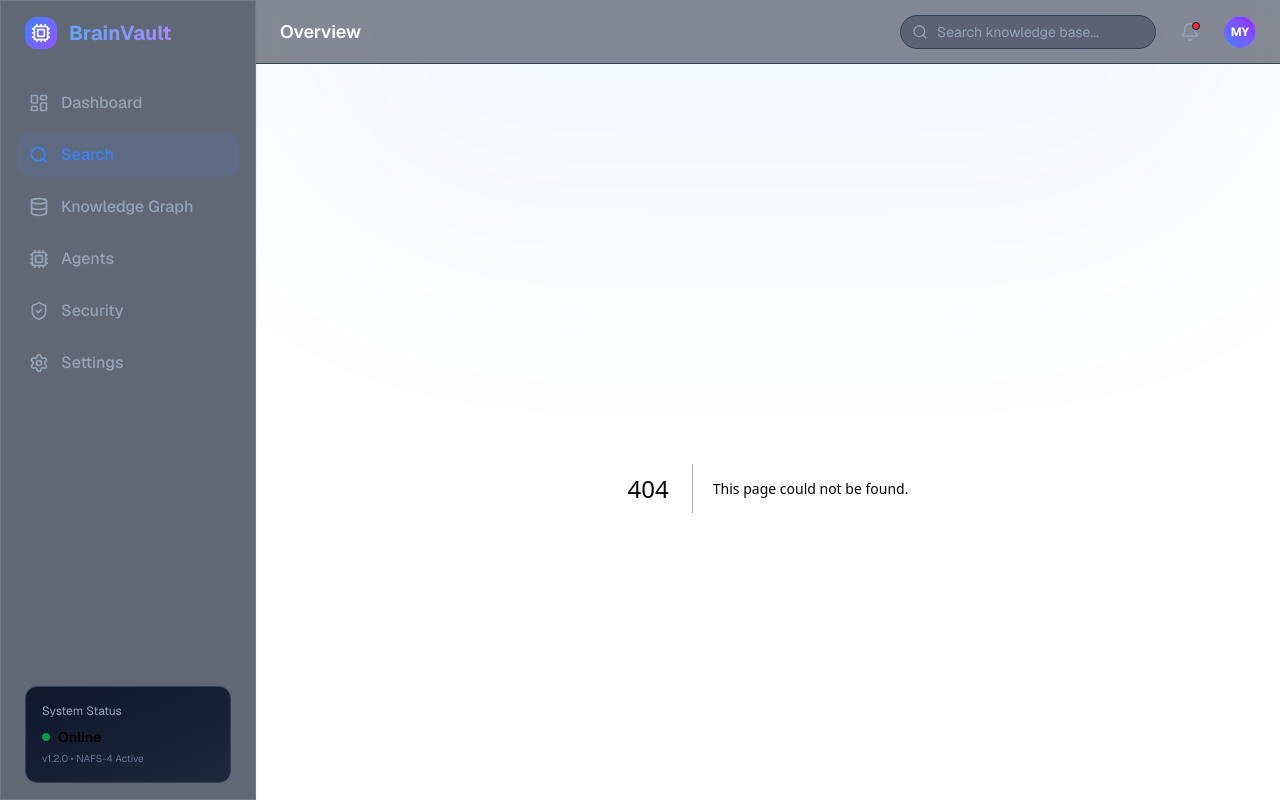
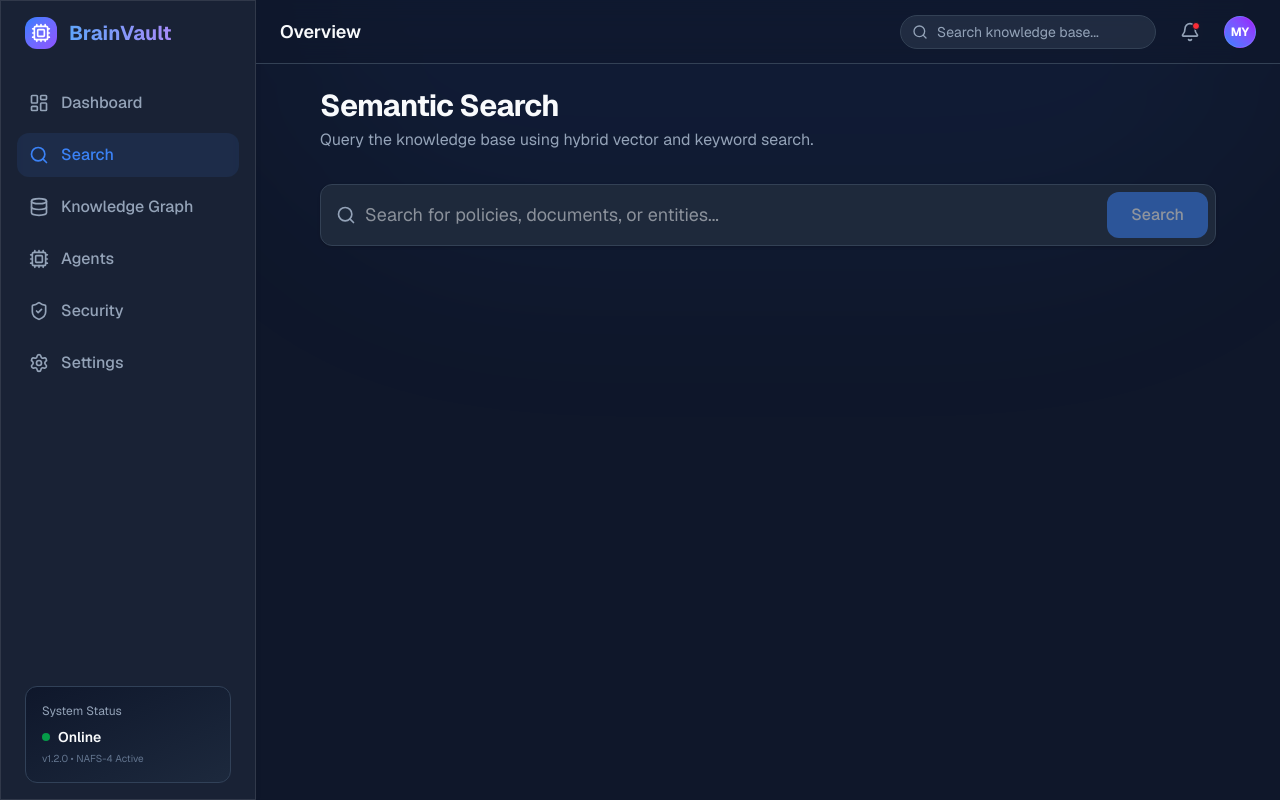
Before and after one commit to YASSERRMD/BrainVault, a Next.js app in the folder frontend/: page /search in a window 1280 px wide. Before the commit this address had no page. Built offline with nearby package versions, Linux system fonts and the light colour scheme.

Commit message:
Implement Frontend Search Page

```diff
--- /dev/null
+++ b/frontend/app/search/page.tsx
@@ -0,0 +1,125 @@
+"use client";
+
+import React, { useState } from "react";
+import { Search, Loader2, FileText, ArrowRight } from "lucide-react";
+import { api, SearchResponse } from "@/lib/api";
+import { clsx } from "clsx";
+
+export default function SearchPage() {
+    const [query, setQuery] = useState("");
+    const [results, setResults] = useState<SearchResponse | null>(null);
+    const [loading, setLoading] = useState(false);
+    const [error, setError] = useState<string | null>(null);
+
+    const handleSearch = async (e: React.FormEvent) => {
+        e.preventDefault();
+        if (!query.trim()) return;
+
+        setLoading(true);
+        setError(null);
+        setResults(null);
+
+        try {
+            const response = await api.post<SearchResponse>("/search", {
+                q: query,
+                top_k: 5,
+            });
+            setResults(response.data);
+        } catch (err) {
+            console.error("Search failed", err);
+            setError("Failed to fetch search results. Please ensure the backend is running.");
+        } finally {
+            setLoading(false);
+        }
+    };
+
+    return (
+        <div className="max-w-4xl mx-auto space-y-8">
+            <div>
+                <h1 className="text-3xl font-bold tracking-tight text-foreground">Semantic Search</h1>
+                <p className="text-muted-foreground mt-1">
+                    Query the knowledge base using hybrid vector and keyword search.
+                </p>
+            </div>
+
+            <form onSubmit={handleSearch} className="relative">
+                <div className="absolute inset-y-0 left-0 pl-4 flex items-center pointer-events-none">
+                    <Search className="h-5 w-5 text-muted-foreground" />
+                </div>
+                <input
+                    type="text"
+                    value={query}
+                    onChange={(e) => setQuery(e.target.value)}
+                    placeholder="Search for policies, documents, or entities..."
+                    className="w-full pl-11 pr-4 py-4 rounded-xl bg-card border border-border focus:border-primary focus:ring-1 focus:ring-primary transition-all text-lg shadow-sm"
+                />
+                <button
+                    type="submit"
+                    disabled={loading || !query.trim()}
+                    className="absolute right-2 top-2 bottom-2 px-6 bg-primary text-primary-foreground rounded-lg font-medium hover:bg-primary/90 transition-colors disabled:opacity-50 disabled:cursor-not-allowed"
+                >
+                    {loading ? <Loader2 className="h-5 w-5 animate-spin" /> : "Search"}
+                </button>
+            </form>
+
+            {error && (
+                <div className="p-4 rounded-lg bg-red-500/10 border border-red-500/20 text-red-200">
+                    {error}
+                </div>
+            )}
+
+            {results && (
+                <div className="space-y-6 animate-fade-in">
+                    <div className="flex items-center justify-between text-sm text-muted-foreground">
+                        <span>Found {results.hits.length} results</span>
+                        <span>{results.processing_time_ms}ms</span>
+                    </div>
+
+                    <div className="space-y-4">
+                        {results.hits.length === 0 ? (
+                            <div className="text-center py-12 text-muted-foreground">
+                                No results found for "{query}".
+                            </div>
+                        ) : (
+                            results.hits.map((hit, i) => (
+                                <div
+                                    key={hit.doc_id + i}
+                                    className="p-6 rounded-xl bg-card border border-border hover:border-primary/30 transition-all group"
+                                >
+                                    <div className="flex items-start justify-between">
+                                        <div className="flex items-center gap-2 mb-2">
+                                            <div className="p-2 rounded-lg bg-blue-500/10 text-blue-500">
+                                                <FileText className="h-4 w-4" />
+                                            </div>
+                                            <span className="font-mono text-xs text-muted-foreground">{hit.doc_id}</span>
+                                        </div>
+                                        <div className="flex items-center gap-1 text-xs font-medium px-2 py-1 rounded-full bg-secondary text-secondary-foreground">
+                                            <span>Score: {hit.score.toFixed(2)}</span>
+                                        </div>
+                                    </div>
+
+                                    <p className="text-foreground mt-2 line-clamp-3 leading-relaxed">
+                                        {hit.content}
+                                    </p>
+
+                                    <div className="mt-4 pt-4 border-t border-border flex items-center justify-between">
+                                        <div className="flex gap-2">
+                                            {hit.metadata && Object.entries(hit.metadata).map(([k, v]) => (
+                                                <span key={k} className="text-xs px-2 py-0.5 rounded bg-secondary/50 text-muted-foreground">
+                                                    {k}: {v}
+                                                </span>
+                                            ))}
+                                        </div>
+                                        <button className="text-sm font-medium text-primary flex items-center gap-1 hover:gap-2 transition-all">
+                                            View Details <ArrowRight className="h-3 w-3" />
+                                        </button>
+                                    </div>
+                                </div>
+                            ))
+                        )}
+                    </div>
+                </div>
+            )}
+        </div>
+    );
+}
--- /dev/null
+++ b/frontend/lib/api.ts
@@ -0,0 +1,24 @@
+import axios from "axios";
+
+// Default admin user ID for phase 1-2
+const DEFAULT_USER_ID = "admin";
+
+export const api = axios.create({
+    baseURL: "http://localhost:8080/api",
+    headers: {
+        "Content-Type": "application/json",
+        "X-User-ID": DEFAULT_USER_ID,
+    },
+});
+
+export interface SearchResult {
+    doc_id: string;
+    score: number;
+    content: string;
+    metadata: Record<string, string>;
+}
+
+export interface SearchResponse {
+    hits: SearchResult[];
+    processing_time_ms: number;
+}
```
